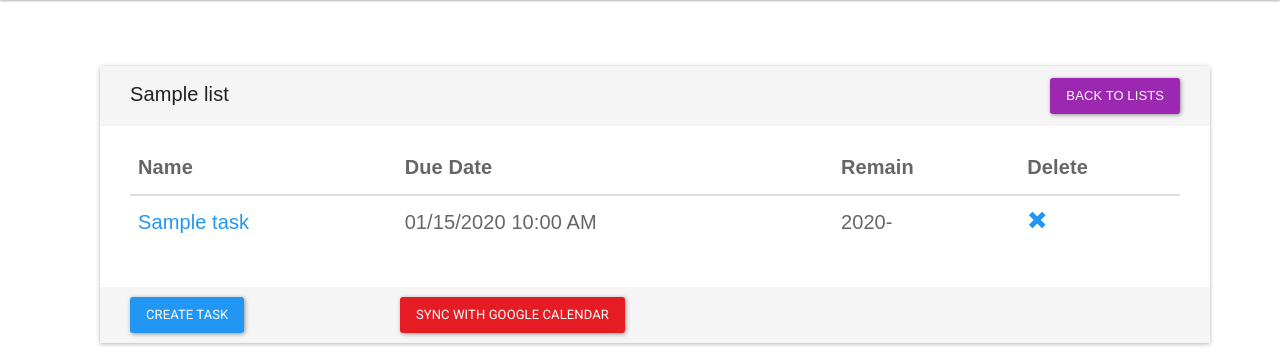
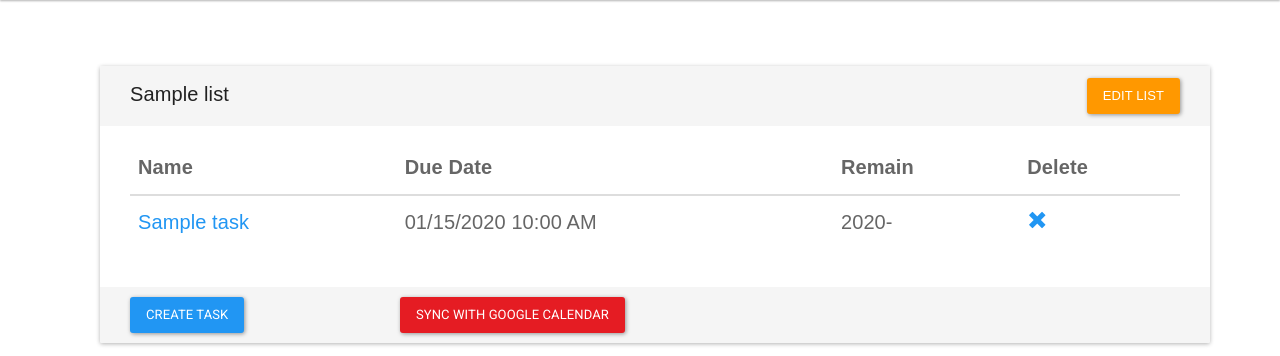
Before and after one commit to gges5110/ScheduleMyTasks, a Python web app: template templates/manage_tasks.html in a window 1280 px wide. Shown: the part 64-420 px from the top of the page. Run offline with Jinja, Linux system fonts and the light colour scheme; the template is opened without the code that fills it: most values are stand-ins (such as "Sample title", 1, 10 or a date in 2020); some libraries are stand-ins or nearby versions.

Commit message:
can change list name

```diff
--- a/templates/manage_lists.html
+++ b/templates/manage_lists.html
@@ -97,7 +97,7 @@ $(document).ready(function() {
                 data: res,
                 success: function(msg) {
                     console.log(msg)
-                    if (msg != 'Failed') {
+                    if (msg != 'Failed' && msg != 'Edited') {
                         // append new list
                         toastr.success(name + 'List created!');
                         var strVar="";
--- a/templates/manage_tasks.html
+++ b/templates/manage_tasks.html
@@ -33,9 +33,7 @@ div.panel-heading {
                 </div>
 
                 <div class="col-md-4 text-right">
-                    <form action="/manage_lists">
-                        <button type="submit" class="btn btn-md btn-info back_to_list">Back to lists</button>
-                    </form>
+                    <button data-toggle="modal" data-target="#edit_list_modal" class="btn btn-warning edit_list" id="{{ list.key.urlsafe() }}" >Edit List</button>
                 </div>
                 <div id="intelligent_gap"></div>
             </div>
@@ -99,10 +97,6 @@ div.panel-heading {
 <script>
 $(document).ready(function() {
     NProgress.done(true);
-
-    $(document).on('click', '.back_to_list', function(event) {
-        NProgress.start();
-    });
 
     var create_dialog, edit_dialog, list_name, list_key;
 
@@ -219,11 +213,62 @@ $(document).ready(function() {
     $(document).on('click', '.delete_task', function(event) {
         var task_key = $(this).attr('id');
         var task_name = $(this).closest('.tasks_table').children('.task_name_column').children('.edit_task').text();
-        $('#delete_task_title').text('Deleting "' + task_name + '"');
+        $('#delete_task_title').text('Deleting "' + $.trim(task_name) + '"');
         $('#delete_task_id').val(task_key);
+    });
+
+    $(document).on('click', '.modal_button_edit_list', function(event) {
+        var res = 'list_key=' + list_key;
+        var new_list_name = $('#edit_list_name').val();
+        if(list_name === ""){
+            toastr.warning("List Name cannot be empty!");
+        }
+        else{
+            res += "&list_name=" + new_list_name;
+            event.preventDefault();
+            $.ajax({
+                type: 'POST',
+                url: 'api/create_list',
+                data: res,
+                success: function(msg) {
+                    console.log(msg)
+                    if (msg === 'Edited') {
+                        $('#'+list_key).closest(".panel-heading").children(".col-md-8").text($.trim(new_list_name));
+                        list_name = new_list_name;
+                        toastr.success('List edited!');
+                    }
+                }
+            });
+        }
+    });
+
+    $(document).on('click', '.edit_list', function(event) {
+        $('#edit_list_title').text('Editing "' + $.trim(list_name) + '"');
+        $('#edit_list_name').val($.trim(list_name));
+        $('#edit_list_id').val(list_key);
     });
 });
 </script>
+
+<!-- Modal Edit List -->
+<div class="modal fade" id="edit_list_modal" role="dialog">
+    <div class="modal-dialog">
+      <!-- Modal content-->
+      <div class="modal-content">
+        <div class="modal-header">
+          <button type="button" class="close" data-dismiss="modal">&times;</button>
+          <h4 class="modal-title" id="edit_list_title">Modal Header</h4>
+        </div>
+        <div class="modal-body">List Name
+            <input type="text" class="form-control" id="edit_list_name">
+        </div>
+        <div class="modal-footer">
+          <button type="button" class="btn btn-primary modal_button_edit_list" data-dismiss="modal">Save</button>
+          <button type="button" class="btn btn-danger modal_button_delete_list" data-dismiss="modal">Delete List</button>
+        </div>
+      </div>
+    </div>
+</div>
 
 <!-- Modal Delete -->
 <div class="modal fade" id="delete_task_modal" role="dialog">
@@ -239,7 +284,7 @@ $(document).ready(function() {
         </div>
         <div class="modal-footer">
           <input type="hidden" id="delete_task_id">
-          <button type="button" class="btn btn-default modal_button_delete_task" data-dismiss="modal">Delete</button>
+          <button type="button" class="btn btn-danger modal_button_delete_task" data-dismiss="modal">Delete</button>
         </div>
       </div>
     </div>
@@ -298,7 +343,7 @@ $(document).ready(function() {
         </div>
         <div class="modal-footer">
           <input type="hidden" id="delete_task_id">
-          <button type="button" class="btn btn-default modal_button_create_task" data-dismiss="modal">Create</button>
+          <button type="button" class="btn btn-primary modal_button_create_task" data-dismiss="modal">Create</button>
         </div>
       </div>
     </div>
```
Also changed, not shown: main.py (+22 -6 lines).
